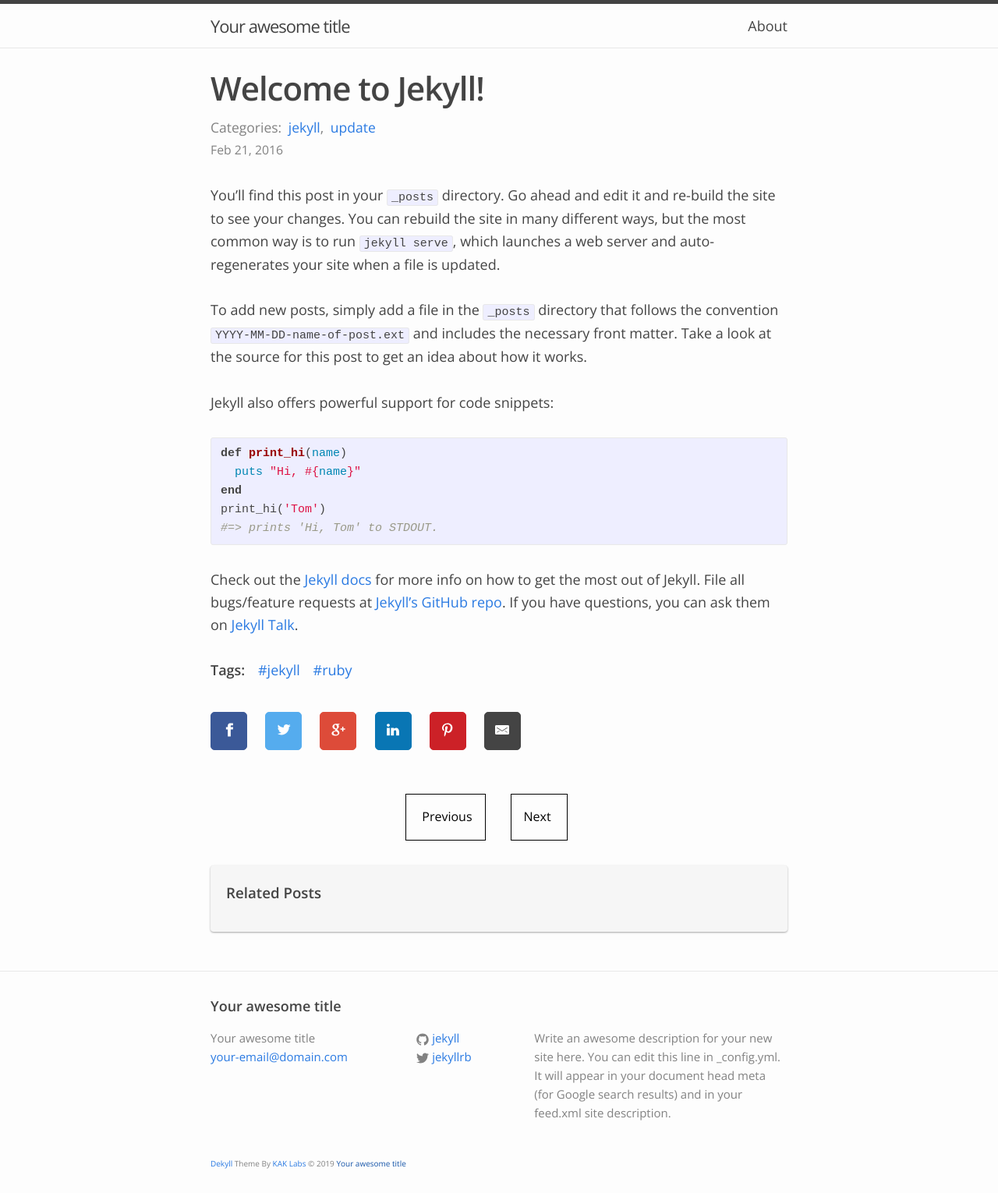
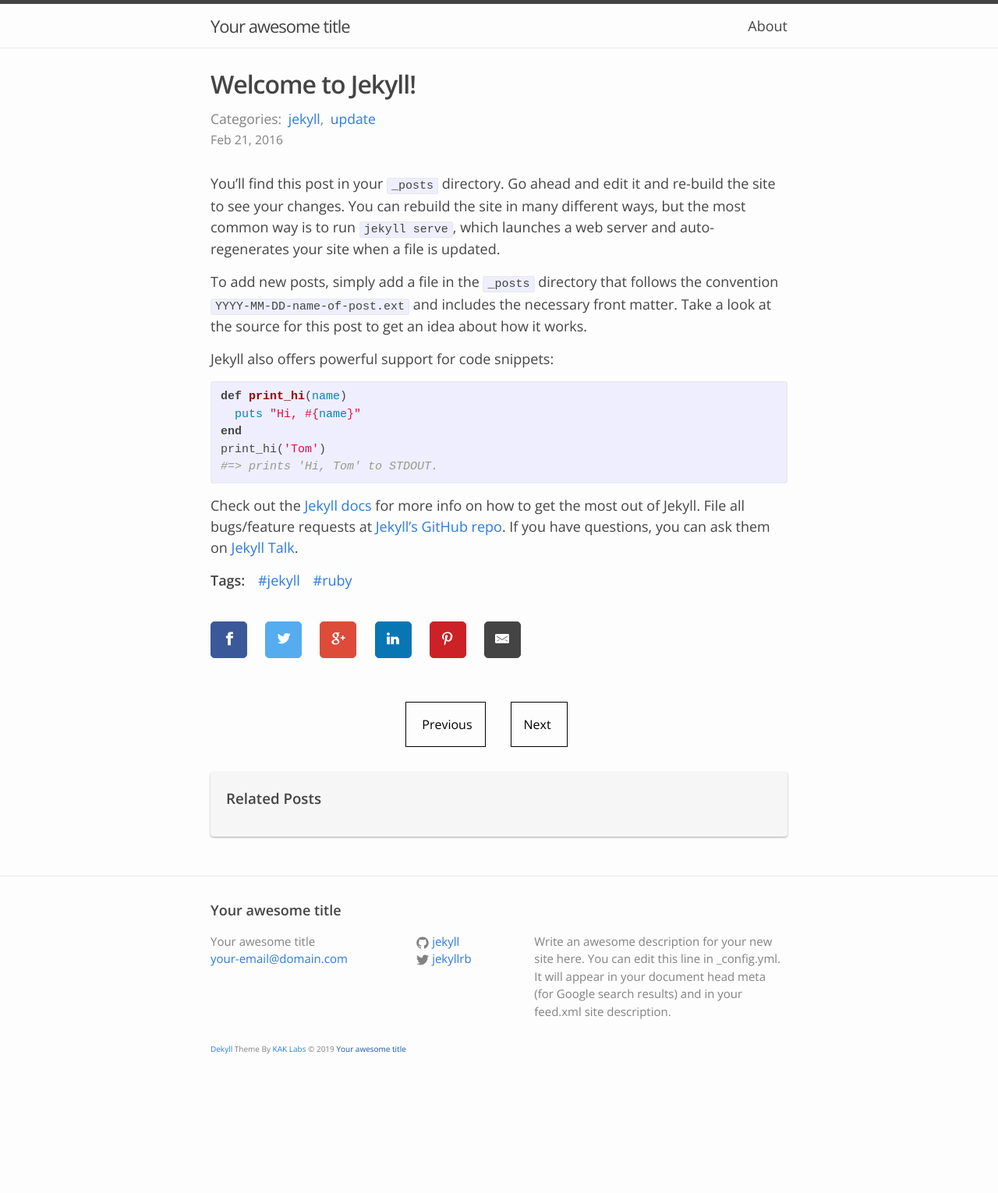
Before and after one commit to kuntoaji/dekyll, a Jekyll site: the page built from _posts/2016-02-21-welcome-to-jekyll.markdown, in a window 1280 px wide. Shown: the whole page at 78% size. Built offline with Jekyll 4.4.1, drawn with Linux system fonts in a browser that asks for light colours; after the commit the page ends 1383 px from its top, so only the background shows below that.

Commit message:
refactor typography

```diff
--- a/_sass/_base.scss
+++ b/_sass/_base.scss
@@ -23,6 +23,7 @@
     -o-font-feature-settings: "kern" 1;
     font-feature-settings: "kern" 1;
     font-kerning: normal;
+    text-rendering: optimizeLegibility;
 }
 
 
@@ -82,7 +83,7 @@
  * Headings
  */
 h1, h2, h3, h4, h5, h6 {
-    font-weight: $base-font-weight;
+    font-weight: 600;
 }
 
 
--- a/_sass/_dekyll.scss
+++ b/_sass/_dekyll.scss
@@ -2,16 +2,8 @@
   color: #2a7ae2;
 }
 
-p {
-  margin-bottom: 30px;
-}
-
 iframe {
   margin-bottom: 30px;
-}
-
-.highlight {
-  margin-bottom: $spacing-unit;
 }
 
 ul.share-buttons {
@@ -45,16 +37,6 @@
 
 .site-nav .page-link {
   font-size: 18px;
-}
-
-h1, h2, h3, h4, h5, h6 {
-  font-weight: 600;
-}
-
-body {
-  @include media-query($on-palm) {
-    font-size: 16px;
-  }
 }
 
 .resp-sharing-button {
@@ -180,23 +162,6 @@
   border-color: #075683;
 }
 
-h1 .post-link {
-}
-
-h1.post-title {
-  @include media-query($on-palm) {
-    font-size: 28px;
-  }
-}
-
-.post-content h2 {
-  line-height: 1.25;
-
-  @include media-query($on-palm) {
-    font-size: 20px;
-  }
-}
-
 .post-list h1 {
   margin-bottom: 5px;
 }
@@ -218,7 +183,7 @@
   font-size: 16px;
 
   @include media-query($on-palm) {
-    font-size: 14px;
+    font-size: 12px;
   }
 }
 
--- a/_sass/_layout.scss
+++ b/_sass/_layout.scss
@@ -200,7 +200,7 @@
 }
 
 .post-title {
-    font-size: 42px;
+    font-size: 2rem;
     letter-spacing: -1px;
     line-height: 1;
 
@@ -212,27 +212,20 @@
 .post-content {
   margin-bottom: $spacing-unit;
 
+  h1, h2, h3, h4, h5, h6 {
+    margin-top: $spacing-unit;
+    margin-bottom: 0;
+  }
+
   h2 {
-        font-size: 32px;
-
-        @include media-query($on-laptop) {
-            font-size: 28px;
-        }
+    font-size: 1.5rem;
   }
 
   h3 {
-        font-size: 26px;
-
-        @include media-query($on-laptop) {
-            font-size: 22px;
-        }
+    font-size: 1.25rem;
   }
 
   h4 {
-        font-size: 20px;
-
-        @include media-query($on-laptop) {
-            font-size: 18px;
+    font-size: 1rem;
   }
 }
-}
--- a/css/main.scss
+++ b/css/main.scss
@@ -10,7 +10,7 @@
 $base-font-size:   18px;
 $base-font-weight: 400;
 $small-font-size:  $base-font-size * 0.875;
-$base-line-height: 1.6;
+$base-line-height: 1.5;
 
 $spacing-unit:     30px;
 
```
Lines whose indentation alone changed are shown as unchanged.
